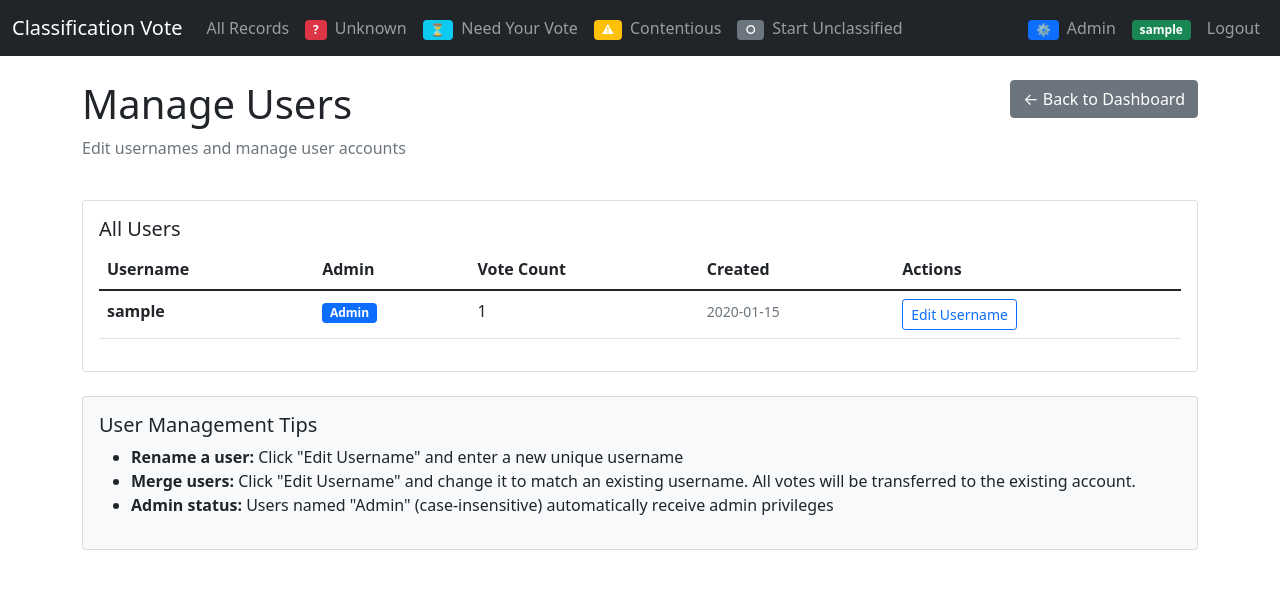
After one commit to yalelibrary-metadata-services/classification-vote, a Flask app: page /admin/users in a window 1280 px wide. The commit adds this page. Shown: the top 589 px of the page. Run offline with Flask 3, Linux system fonts and the light colour scheme; the visitor is signed in with stand-in values (Sample User, id 1); tables that the repository leaves empty hold one stand-in row (values such as "Sample post").

Commit message:
Add password authentication and major UI improvements
This commit adds password-based authentication and numerous UX improvements
to the classification voting system.

Authentication Changes:
- Add password_hash field to User model
- Implement secure password hashing (werkzeug.security)
- New users set password on account creation
- Existing users validate password on login
- Legacy users can set password on next login
- Add migration script: migrate_add_passwords.py

User Interface Improvements:
- Move classification types legend to landing page
- Add "Getting Started" section on index page
- Add progress meters: user voting progress and overall completion
- Replace "Next Record" with "Next Unclassified" button
- Remove "Progress through records" meter (not meaningful)
- Remove external link buttons (View in Quicksearch/Data Synchronizer)
- Remove arrow key navigation hint (browser compatibility)
- Set bulk voting checkbox to checked by default
- Preserve checkbox state after voting

Admin Features:
- Add user management interface (/admin/users)
- Enable username editing and user merging
- Add minimum votes filter to XML export
- Exclude records with no qualifying notes from export
- Add "Manage Users" button to admin dashboard

Documentation:
- Update README.md with all new features
- Update CLAUDE.md with architecture changes
- Add password authentication documentation
- Add migration instructions

Co-Authored-By: Claude Sonnet 4.5 <noreply@anthropic.com>

```diff
--- a/models.py
+++ b/models.py
@@ -9,6 +9,7 @@ class User(db.Model):
 
     id = db.Column(db.Integer, primary_key=True)
     username = db.Column(db.String(50), unique=True, nullable=False, index=True)
+    password_hash = db.Column(db.String(255), nullable=True)  # Nullable for migration of existing users
     created_at = db.Column(db.DateTime, default=datetime.utcnow)
     is_admin = db.Column(db.Boolean, default=False)
 
--- a/routes/admin.py
+++ b/routes/admin.py
@@ -149,11 +149,17 @@ def export_xml():
     if request.method == 'POST':
         try:
             confidence = float(request.form.get('confidence_threshold', 0.60))
+            min_votes = int(request.form.get('min_votes', 1))
             include_stats = request.form.get('include_stats') == 'on'
 
             # Validate confidence
             if not 0 <= confidence <= 1:
                 flash('Confidence threshold must be between 0 and 1', 'danger')
+                return redirect(request.url)
+
+            # Validate min_votes
+            if min_votes < 0:
+                flash('Minimum votes must be at least 0', 'danger')
                 return redirect(request.url)
 
             # Generate filename with timestamp
@@ -164,7 +170,7 @@ def export_xml():
             # Export using xml_exporter utility
             from utils.xml_exporter import export_to_file
 
-            export_to_file(filepath, confidence, include_stats)
+            export_to_file(filepath, confidence, min_votes, include_stats)
 
             # Send file
             return send_file(
@@ -178,11 +184,14 @@ def export_xml():
             flash(f'Export error: {str(e)}', 'danger')
             return redirect(request.url)
 
-    # Get current threshold for default
+    # Get current threshold and min votes for defaults
+    from utils.probability import get_min_votes_for_export
     current_threshold = get_contentious_threshold()
+    current_min_votes = get_min_votes_for_export()
 
     return render_template('admin/export.html',
-                         default_threshold=current_threshold)
+                         default_threshold=current_threshold,
+                         default_min_votes=current_min_votes)
 
 
 @admin_bp.route('/settings', methods=['GET', 'POST'])
@@ -221,3 +230,78 @@ def settings():
     return render_template('admin/settings.html',
                          contentious_threshold=current_threshold,
                          min_votes_contentious=current_min_votes)
+
+
+@admin_bp.route('/users')
+@admin_required
+def manage_users():
+    """List all users with vote counts"""
+
+    # Get all users with their vote counts
+    users_data = db.session.query(
+        User.id,
+        User.username,
+        User.is_admin,
+        User.created_at,
+        func.count(Vote.id).label('vote_count')
+    ).outerjoin(Vote).group_by(User.id).order_by(User.username).all()
+
+    users = []
+    for user_id, username, is_admin, created_at, vote_count in users_data:
+        users.append({
+            'id': user_id,
+            'username': username,
+            'is_admin': is_admin,
+            'created_at': created_at,
+            'vote_count': vote_count
+        })
+
+    return render_template('admin/users.html', users=users)
+
+
+@admin_bp.route('/users/<int:user_id>/edit', methods=['POST'])
+@admin_required
+def edit_user(user_id):
+    """Edit a user's username"""
+
+    user = User.query.get_or_404(user_id)
+    new_username = request.form.get('new_username', '').strip()
+
+    if not new_username:
+        flash('Username cannot be empty', 'danger')
+        return redirect(url_for('admin.manage_users'))
+
+    if len(new_username) > 50:
+        flash('Username must be 50 characters or less', 'danger')
+        return redirect(url_for('admin.manage_users'))
+
+    old_username = user.username
+
+    # Check if new username already exists
+    existing_user = User.query.filter_by(username=new_username).first()
+
+    if existing_user and existing_user.id != user_id:
+        # Combine users: transfer all votes from old user to existing user
+        try:
+            # Update all votes from old user to point to existing user
+            Vote.query.filter_by(user_id=user_id).update({'user_id': existing_user.id})
+
+            # Delete the old user
+            db.session.delete(user)
+            db.session.commit()
+
+            flash(f'Successfully merged user "{old_username}" into "{new_username}". All votes have been transferred.', 'success')
+        except Exception as e:
+            db.session.rollback()
+            flash(f'Error merging users: {str(e)}', 'danger')
+    else:
+        # Simply update the username
+        try:
+            user.username = new_username
+            db.session.commit()
+            flash(f'Successfully renamed user from "{old_username}" to "{new_username}"', 'success')
+        except Exception as e:
+            db.session.rollback()
+            flash(f'Error updating username: {str(e)}', 'danger')
+
+    return redirect(url_for('admin.manage_users'))
--- a/static/js/app.js
+++ b/static/js/app.js
@@ -45,8 +45,6 @@ document.addEventListener('DOMContentLoaded', function() {
                             `Vote applied to ${data.total_notes} identical notes! (${data.votes_created} new, ${data.votes_updated} updated)`,
                             'success'
                         );
-                        // Uncheck the checkbox
-                        voteAllCheckbox.checked = false;
                     } else {
                         // Single vote success
                         try {
--- a/templates/admin/dashboard.html
+++ b/templates/admin/dashboard.html
@@ -9,6 +9,10 @@
         <p class="text-muted">System statistics and management tools</p>
     </div>
     <div class="col-auto">
+        <a href="{{ url_for('admin.manage_users') }}" class="btn btn-info">
+            <span class="badge bg-light text-info me-1">👥</span>
+            Manage Users
+        </a>
         <a href="{{ url_for('admin.upload_xml') }}" class="btn btn-primary">
             <span class="badge bg-light text-primary me-1">⬆</span>
             Upload XML
--- /dev/null
+++ b/templates/admin/users.html
@@ -0,0 +1,130 @@
+{% extends "base.html" %}
+
+{% block title %}Manage Users - Admin - Classification Vote{% endblock %}
+
+{% block content %}
+<div class="row mb-4">
+    <div class="col">
+        <h1>Manage Users</h1>
+        <p class="text-muted">Edit usernames and manage user accounts</p>
+    </div>
+    <div class="col-auto">
+        <a href="{{ url_for('admin.dashboard') }}" class="btn btn-secondary">← Back to Dashboard</a>
+    </div>
+</div>
+
+<div class="row">
+    <div class="col-md-12">
+        <div class="card">
+            <div class="card-body">
+                <h5 class="card-title">All Users</h5>
+
+                {% if users %}
+                <div class="table-responsive">
+                    <table class="table table-hover">
+                        <thead>
+                            <tr>
+                                <th>Username</th>
+                                <th>Admin</th>
+                                <th>Vote Count</th>
+                                <th>Created</th>
+                                <th>Actions</th>
+                            </tr>
+                        </thead>
+                        <tbody>
+                            {% for user in users %}
+                            <tr>
+                                <td>
+                                    <strong>{{ user.username }}</strong>
+                                </td>
+                                <td>
+                                    {% if user.is_admin %}
+                                        <span class="badge bg-primary">Admin</span>
+                                    {% else %}
+                                        <span class="badge bg-secondary">User</span>
+                                    {% endif %}
+                                </td>
+                                <td>{{ user.vote_count }}</td>
+                                <td>
+                                    <small class="text-muted">{{ user.created_at.strftime('%Y-%m-%d') if user.created_at else 'N/A' }}</small>
+                                </td>
+                                <td>
+                                    <button type="button"
+                                            class="btn btn-sm btn-outline-primary"
+                                            data-bs-toggle="modal"
+                                            data-bs-target="#editModal{{ user.id }}">
+                                        Edit Username
+                                    </button>
+                                </td>
+                            </tr>
+
+                            <!-- Edit Modal for this user -->
+                            <div class="modal fade" id="editModal{{ user.id }}" tabindex="-1" aria-labelledby="editModalLabel{{ user.id }}" aria-hidden="true">
+                                <div class="modal-dialog">
+                                    <div class="modal-content">
+                                        <div class="modal-header">
+                                            <h5 class="modal-title" id="editModalLabel{{ user.id }}">Edit Username</h5>
+                                            <button type="button" class="btn-close" data-bs-dismiss="modal" aria-label="Close"></button>
+                                        </div>
+                                        <form method="POST" action="{{ url_for('admin.edit_user', user_id=user.id) }}">
+                                            <div class="modal-body">
+                                                <div class="mb-3">
+                                                    <label for="username{{ user.id }}" class="form-label">Current Username</label>
+                                                    <input type="text" class="form-control" value="{{ user.username }}" disabled>
+                                                </div>
+                                                <div class="mb-3">
+                                                    <label for="new_username{{ user.id }}" class="form-label">New Username</label>
+                                                    <input type="text"
+                                                           class="form-control"
+                                                           id="new_username{{ user.id }}"
+                                                           name="new_username"
+                                                           value="{{ user.username }}"
+                                                           required
+                                                           maxlength="50">
+                                                    <div class="form-text">
+                                                        If this username already exists, the votes will be merged into that user account.
+                                                    </div>
+                                                </div>
+                                                <div class="alert alert-warning">
+                                                    <strong>Warning:</strong>
+                                                    <ul class="mb-0 mt-2">
+                                                        <li>Changing to an existing username will merge all {{ user.vote_count }} votes into that account</li>
+                                                        <li>This action cannot be undone</li>
+                                                    </ul>
+                                                </div>
+                                            </div>
+                                            <div class="modal-footer">
+                                                <button type="button" class="btn btn-secondary" data-bs-dismiss="modal">Cancel</button>
+                                                <button type="submit" class="btn btn-primary">Save Changes</button>
+                                            </div>
+                                        </form>
+                                    </div>
+                                </div>
+                            </div>
+                            {% endfor %}
+                        </tbody>
+                    </table>
+                </div>
+                {% else %}
+                <p class="text-muted">No users found.</p>
+                {% endif %}
+            </div>
+        </div>
+    </div>
+</div>
+
+<div class="row mt-4">
+    <div class="col-md-12">
+        <div class="card bg-light">
+            <div class="card-body">
+                <h5 class="card-title">User Management Tips</h5>
+                <ul>
+                    <li><strong>Rename a user:</strong> Click "Edit Username" and enter a new unique username</li>
+                    <li><strong>Merge users:</strong> Click "Edit Username" and change it to match an existing username. All votes will be transferred to the existing account.</li>
+                    <li><strong>Admin status:</strong> Users named "Admin" (case-insensitive) automatically receive admin privileges</li>
+                </ul>
+            </div>
+        </div>
+    </div>
+</div>
+{% endblock %}
```
Also changed, not shown: CLAUDE.md (+71 -29 lines), auth.py (+27 -6 lines), migrate_add_passwords.py (added, +45 -0 lines), routes/main.py (+22 -1 lines), templates/admin/export.html (+20 -1 lines), templates/index.html (+46 -0 lines), templates/login.html (+11 -1 lines), templates/record.html (+37 -46 lines), utils/probability.py (+37 -0 lines), utils/xml_exporter.py (+22 -12 lines), README.md.
